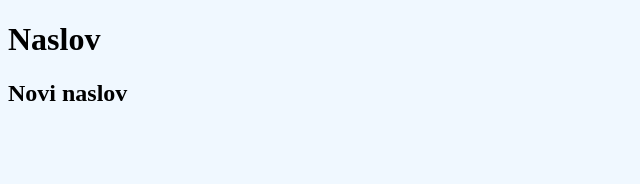
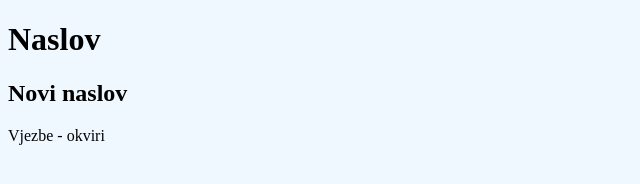
Before and after one commit to DoraBekavacPMFST/vjezba-git, a plain HTML site: page index.html in a window 1280 px wide. Shown: the whole page, without its empty margins (0-640 px from the left). Drawn offline with Linux system fonts and the light colour scheme.

Commit message:
Promjene na HTML-u

```diff
--- a/index.html
+++ b/index.html
@@ -11,5 +11,6 @@
 <body>
     <h1>Naslov</h1>
     <h2>Novi naslov</h2>
+    <p>Vjezbe - okviri</p>
 </body>
 </html>
```
